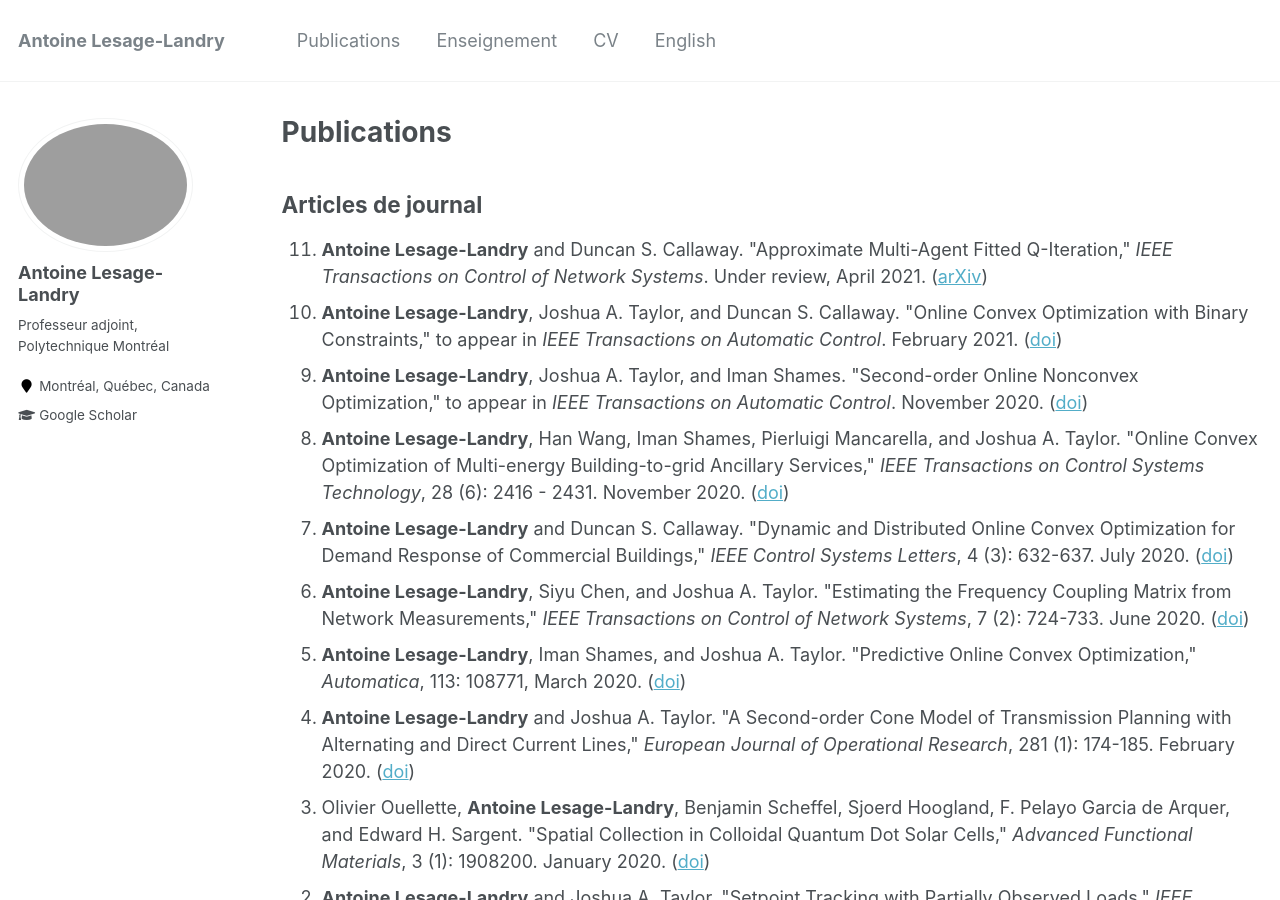
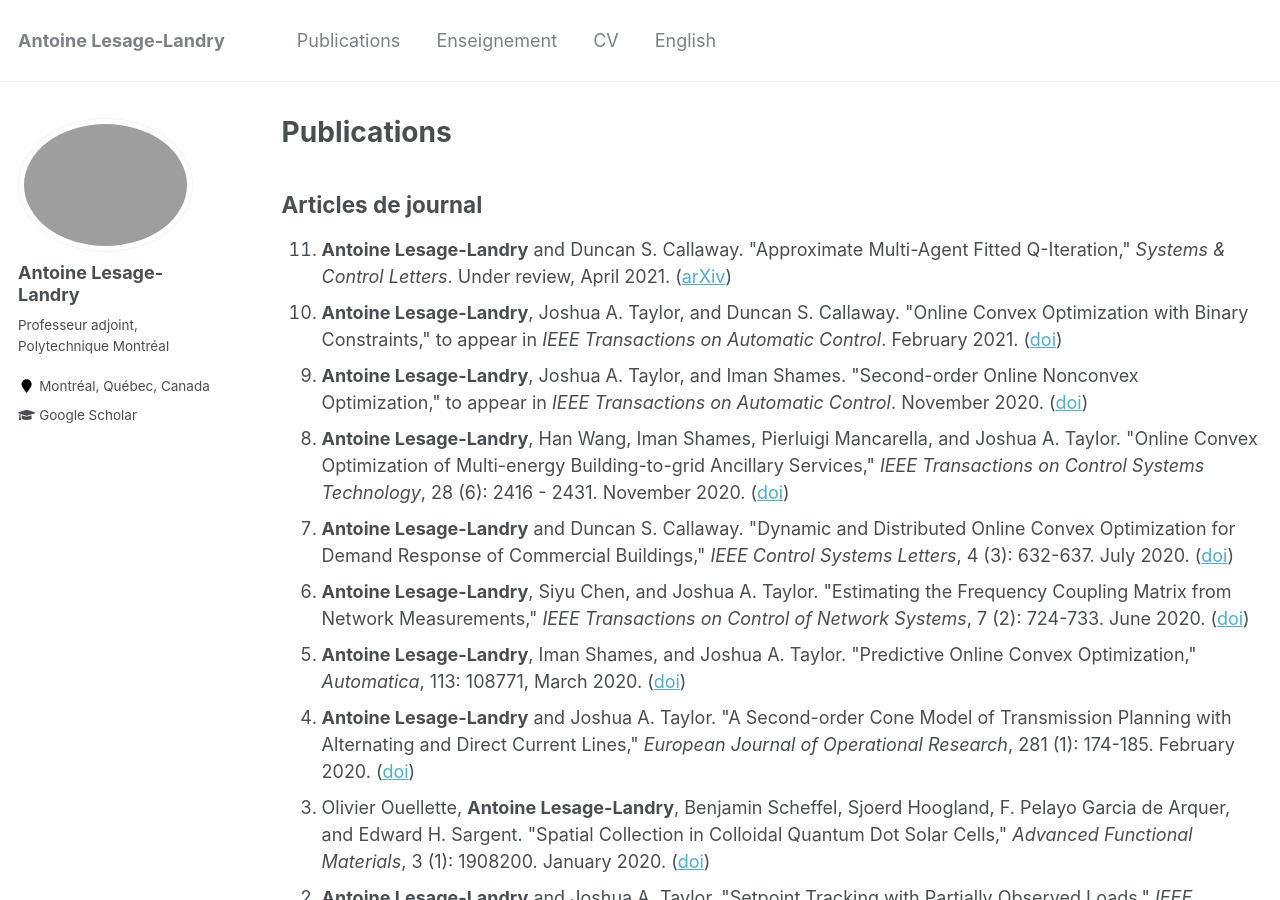
Before and after one commit to alesagelandry/fr, a Jekyll site: the page built from _pages/publications.md, in a window 1280 px wide and 900 px high. Built offline with Jekyll 4.4.1, drawn with Linux system fonts in a browser that asks for light colours.

Commit message:
Update publications.md

```diff
--- a/_pages/publications.md
+++ b/_pages/publications.md
@@ -8,7 +8,7 @@ author_profile: true
 
 <ol reversed='reversed'>
 
-  <li><b>Antoine Lesage-Landry</b> and Duncan S. Callaway. "Approximate Multi-Agent Fitted Q-Iteration," <i>IEEE Transactions on Control of Network Systems</i>. Under review, April 2021. (<a href="https://arxiv.org/abs/2104.09343">arXiv</a>)</li>
+  <li><b>Antoine Lesage-Landry</b> and Duncan S. Callaway. "Approximate Multi-Agent Fitted Q-Iteration," <i>Systems & Control Letters</i>. Under review, April 2021. (<a href="https://arxiv.org/abs/2104.09343">arXiv</a>)</li>
 
   <li> <b>Antoine Lesage-Landry</b>, Joshua A. Taylor, and Duncan S. Callaway. "Online Convex Optimization with Binary Constraints," to appear in <i>IEEE Transactions on Automatic Control</i>. February 2021. (<a href="https://doi.org/10.1109/TAC.2021.3061625">doi</a>)</li>
 
```
